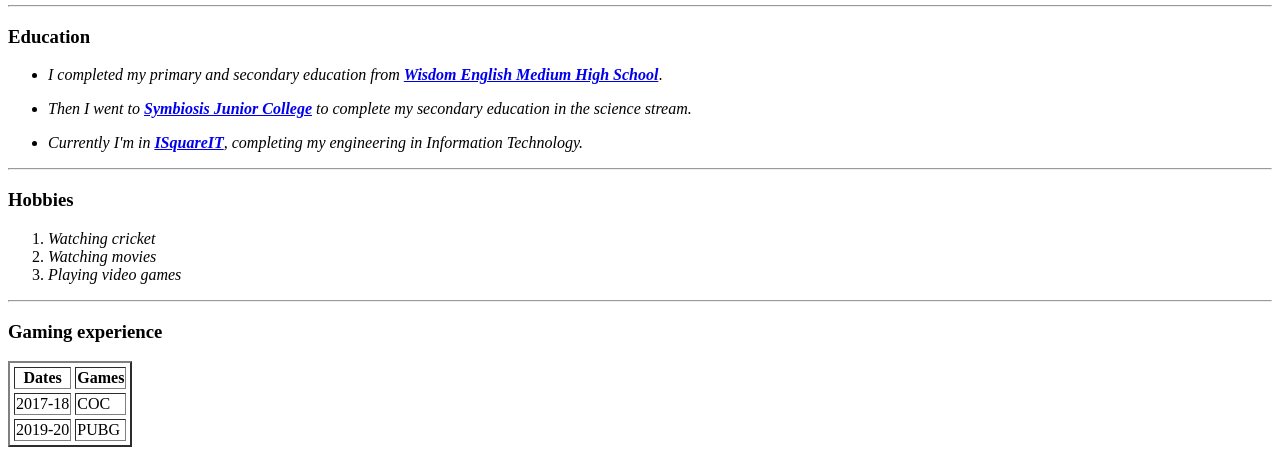
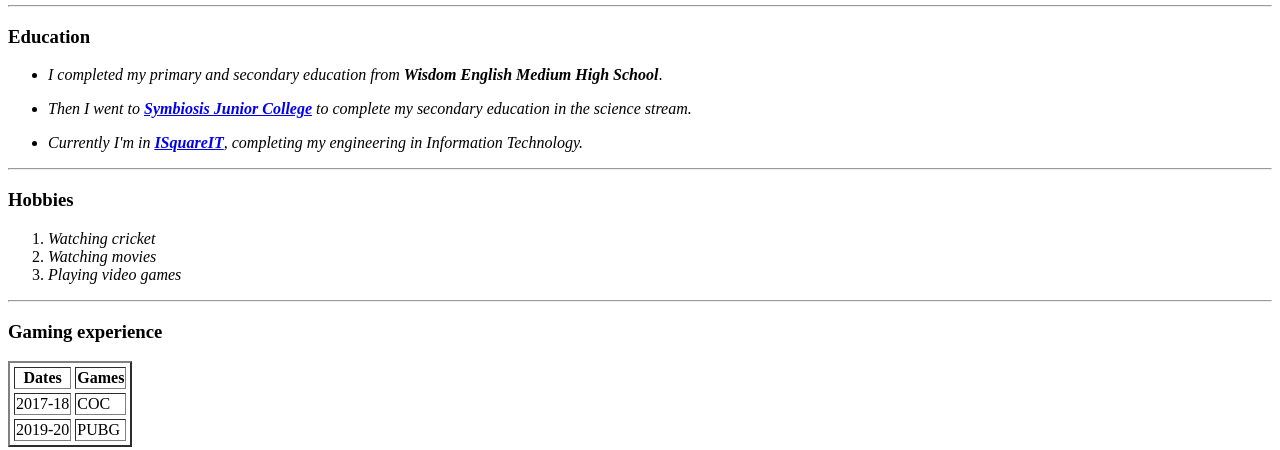
Before and after one commit to aman1880/CV, a plain HTML site: page index.html in a window 1280 px wide. Shown: the part 357-807 px from the top of the page. Drawn offline with Linux system fonts and the light colour scheme.

Commit message:
Update index.html

```diff
--- a/index.html
+++ b/index.html
@@ -24,7 +24,7 @@
 
         <h3>Education</h3>
         <ul>
-            <li><p><em>I completed my primary and secondary education from <strong><a href="http://wisdomenglishmediumhighschool.com/">Wisdom English Medium High School</a></em></strong>.</em></p></li>
+            <li><p><em>I completed my primary and secondary education from <strong>Wisdom English Medium High School</em></strong>.</em></p></li>
               <li><p><em>Then I went to <strong><a href="https://symbiosisjrcollege.ac.in/">Symbiosis Junior College</a></strong> to complete my secondary education in the science stream.</em></p></li>
                 <li><p><em>Currently I'm in <strong><a href="https://www.google.com/search?q=i+square+it&oq=i+square&aqs=chrome.1.69i57j0i512j46i131i199i433i465i512j0i512l3j46i175i199i512j0i512l3.2927j0j15&sourceid=chrome&ie=UTF-8">ISquareIT</a></strong>, completing my engineering in Information Technology.</em></p></li>
         </ul>
```
